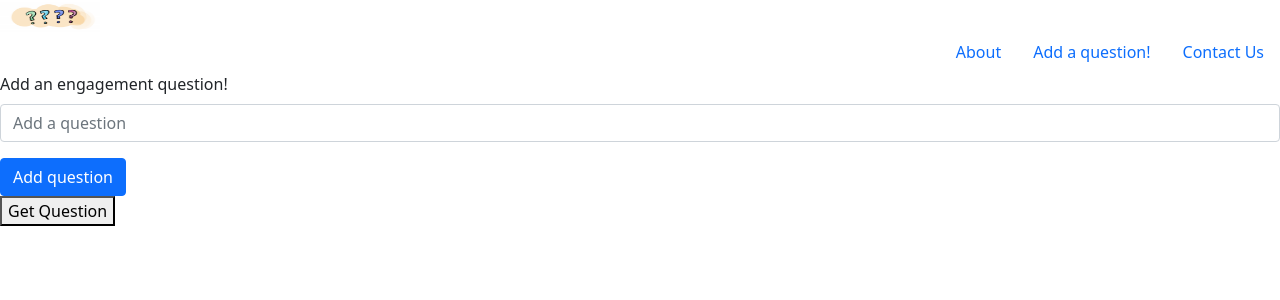
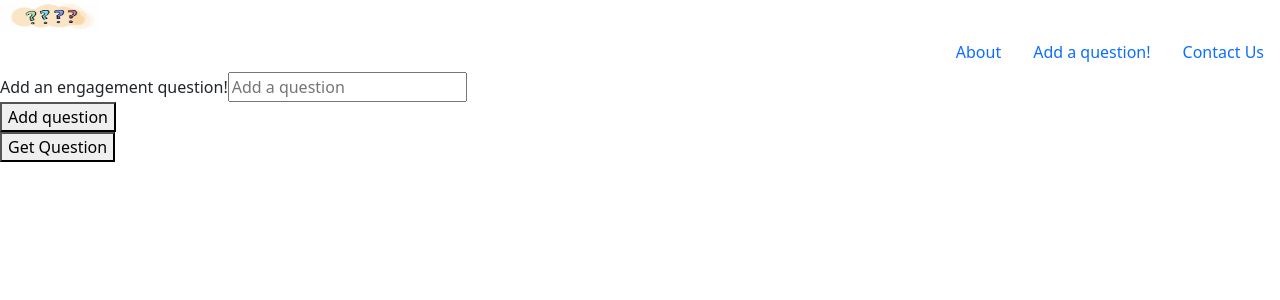
Before and after one commit to ktmac21/Engagement-Question-Generator, a React (Create React App) app in the folder client/: page / in a window 1280 px wide. Shown: the top 300 px of the page. Built offline with nearby package versions, Linux system fonts and the light colour scheme.

Commit message:
input field clears now on submit

```diff
--- a/client/src/components/AddQuestionForm.js
+++ b/client/src/components/AddQuestionForm.js
@@ -1,39 +1,43 @@
 import { useState } from 'react';
-import "bootstrap/dist/css/bootstrap.min.css"
 import React from 'react'
 import { axios } from "../axios"
-import { Form, Button } from 'react-bootstrap';
+
 
 const AddQuestionForm = () => {
-  const [addQuestion, setAddQuestion] = useState({ question: "" });
+  const [enteredQuestion, setEnteredQuestion] = useState({
+    question: ''
+  });
 
 
   const handleChange = (e) => {
-    setAddQuestion({ question: e.target.value });
+    setEnteredQuestion({ question: e.target.value });
   };
 
   const handleSubmit = async (e) => {
     e.preventDefault();
 
-    const newQuestion = { question: addQuestion.question };
+    const newQuestion = { question: enteredQuestion.question };
     await axios.post("/questions/add", newQuestion).catch((error) => console.log(error))
 
 
     console.log("New Question:", newQuestion);
+
+    setEnteredQuestion({ question: ""})
+
   };
 
   return (
-    <Form onSubmit={handleSubmit}>
-      <Form.Group className="mb-3">
-        <Form.Label>Add an engagement question!</Form.Label>
-        <Form.Control
+    <form onSubmit={handleSubmit}>
+      <div>Add an engagement question!
+          <input
+          value={enteredQuestion.question}
           type="text"
           placeholder="Add a question"
           onChange={handleChange}
-        />
-      </Form.Group>
-      <Button type="submit">Add question</Button>
-    </Form>
+          />
+      </div>
+      <button type="submit">Add question</button>
+    </form>
   );
 };
 
```
